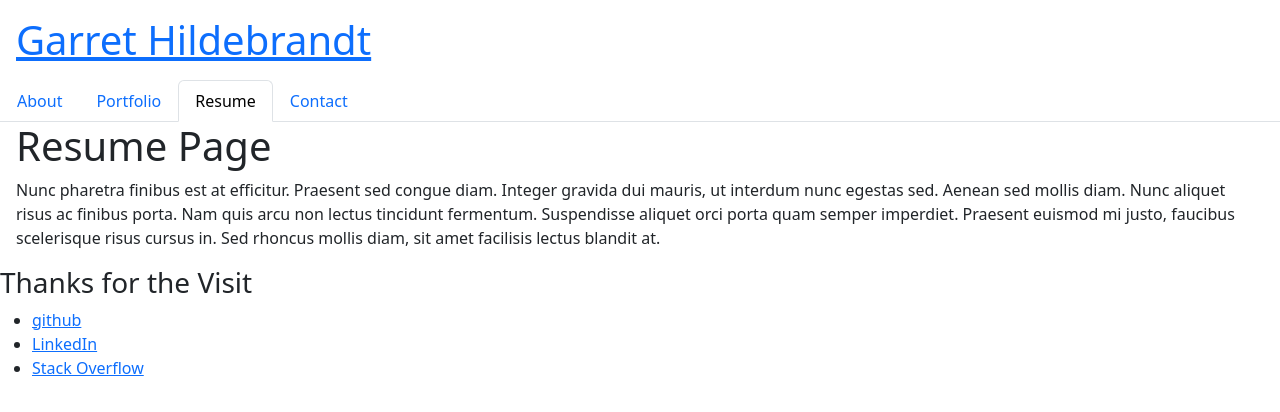
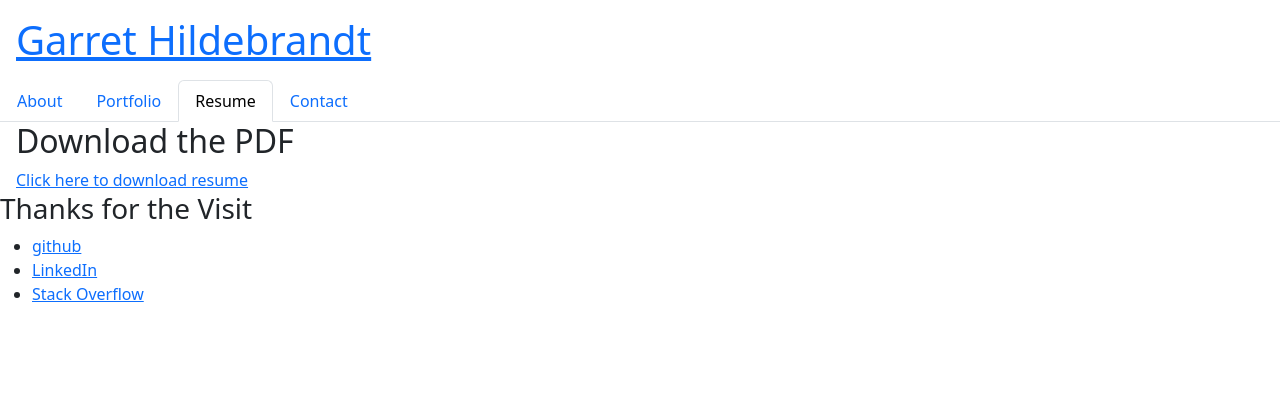
Before and after one commit to garrethil/profolio, a React (Vite) app: page /Resume in a window 1280 px wide. Shown: the top 412 px of the page. Built offline with nearby package versions, Linux system fonts and the light colour scheme.

Commit message:
add needed files for images and downloades

```diff
--- a/src/pages/About.jsx
+++ b/src/pages/About.jsx
@@ -1,6 +1,8 @@
 
 function About() {
-    return (
+  const headshot = '../../public/headshot.jpg'
+
+  return (
         <div style={{
             display: 'flex',
             flexDirection: 'column',
@@ -11,8 +13,8 @@ function About() {
             borderRadius: '10px'
         }}>
             <img
-                src="https://via.placeholder.com/150"
-                alt="Profile"
+                src={headshot}
+                alt="Profile Picture"
                 style={{
                     width: '150px',
                     height: '150px',
--- a/src/pages/Resume.jsx
+++ b/src/pages/Resume.jsx
@@ -1,15 +1,12 @@
 export default function Resume() {
-    return (
+   const resume = '../../public/garret-hil-2024.pdf';
+
+  return (
       <div>
-        <h1>Resume Page</h1>
-        <p>
-          Nunc pharetra finibus est at efficitur. Praesent sed congue diam.
-          Integer gravida dui mauris, ut interdum nunc egestas sed. Aenean sed
-          mollis diam. Nunc aliquet risus ac finibus porta. Nam quis arcu non
-          lectus tincidunt fermentum. Suspendisse aliquet orci porta quam semper
-          imperdiet. Praesent euismod mi justo, faucibus scelerisque risus cursus
-          in. Sed rhoncus mollis diam, sit amet facilisis lectus blandit at.
-        </p>
-      </div>
+      <h2>Download the PDF</h2>
+      <a href={resume} download="garret-hildebrandt.pdf">
+        Click here to download resume
+      </a>
+    </div>
     );
   }
```
Also changed, not shown: public/headshot.jpg (added), 1 other file (tests, documents, lock files or other folders).
